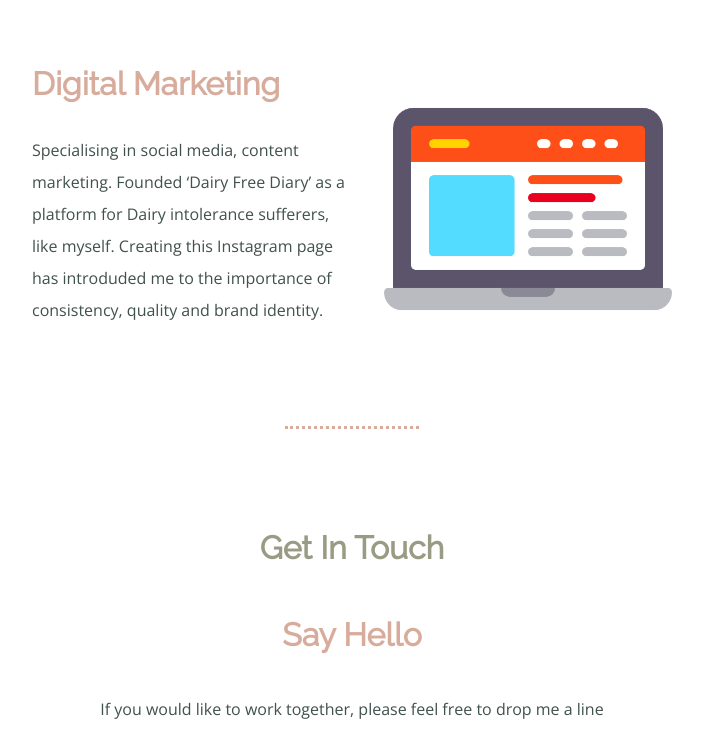
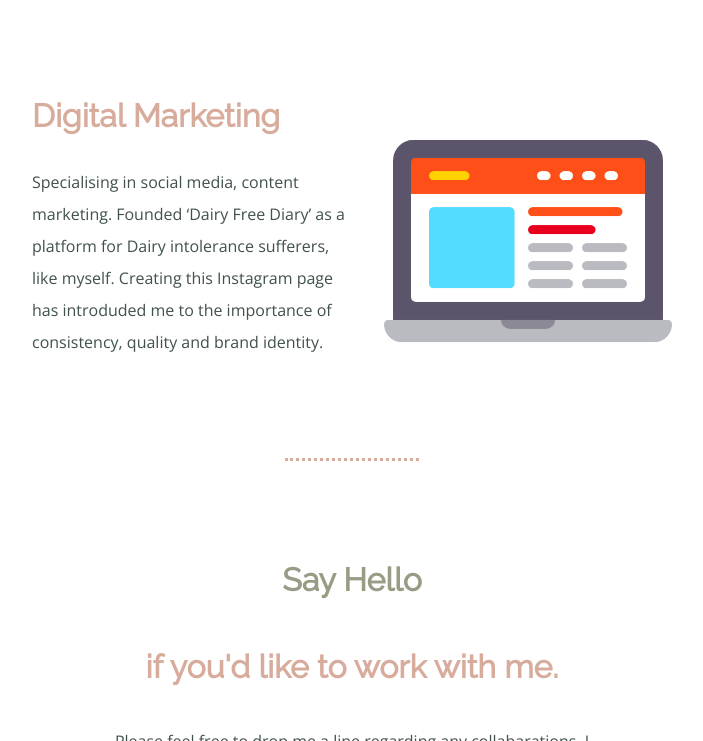
Before and after one commit to hannahwoodsie/css, a plain HTML site: page index.html in a window 1280 px wide. Shown: the part 2059-2800 px from the top of the page, without its empty margins (288-991 px from the left). Drawn offline with nearby package versions, Linux system fonts and the light colour scheme.

Commit message:
Add files via upload

```diff
--- a/index.html
+++ b/index.html
@@ -15,7 +15,7 @@
   <div class="top-container">
     <img class="top-cloud" src="images/cloud.png" alt="cloud-img">
     <h1>I'm Hannah.</h1>
-    <h2>a <span class = "pro">pro</span>grammer.</h2>
+    <h2>a <span class = "pro">photo</span>Photographer.</h2>
     <img class="bottom-cloud" src="images/cloud.png" alt="cloud-img">
     <img src="images/mountain.png" alt="mountain-img">
   </div>
@@ -25,7 +25,7 @@
     <div class="profile">
       <img src="images/hannah.png" width="250px" height="250px" alt="profile-photo">
       <h2>Hello.</h2>
-      <p>Currently studying at the University of Surrey. Previously worked as an In House Photographer for Deliveroo, most recently working with Puppy Therapy start up Paws In Work 🐶</p>
+      <p>I am currently studying at the University of Surrey. Having previously worked as an In House Photographer for Deliveroo, most recently working with Puppy Therapy start up Paws In Work, yes it's a real job 🐶.</p>
     </div>
     <hr>
     <div class="skills">
@@ -47,9 +47,9 @@
     </div>
     <hr>
     <div class="contact-me">
-      <h2>Get In Touch</h2>
-      <h3>Say Hello</h3>
-      <p class="contact-message">If you would like to work together, please feel free to drop me a line </p>
+      <h2>Say Hello</h2>
+      <h3> if you'd like to work with me. </h3>
+      <p class="contact-message">Please feel free to drop me a line regarding any collabarations, I would love to hear from you! </p>
       <a class="btn" href="mailto:hw01191@surrey.ac.uk">CONTACT ME</a>
     </div>
   </div>
```
